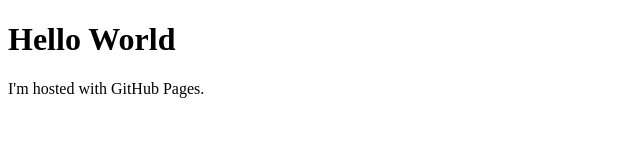
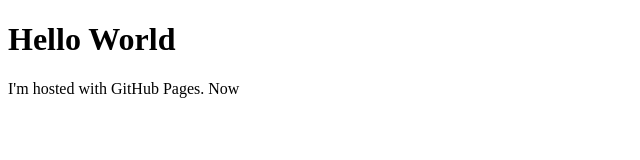
Before and after one commit to vinoth9600/vkumatls.github.io, a plain HTML site: page index.html in a window 1280 px wide. Shown: the full height of the page, 0-640 px from the left. Drawn offline with Linux system fonts and the light colour scheme.

Commit message:
Update index.html

```diff
--- a/index.html
+++ b/index.html
@@ -2,6 +2,6 @@
 <html>
 <body>
 <h1>Hello World</h1>
-<p>I'm hosted with GitHub Pages.</p>
+<p>I'm hosted with GitHub Pages. Now</p>
 </body>
 </html>
```
